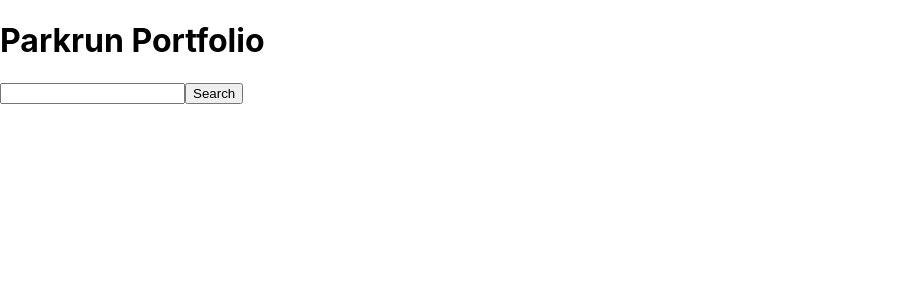
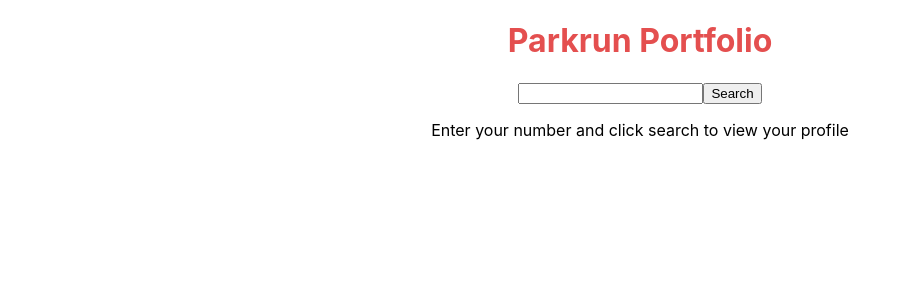
Before and after one commit to thisisthemurph/parkrun-portfolio, a React (Create React App) app: page / in a window 1280 px wide. Shown: the top 300 px of the page, without its empty margins (0-911 px from the left). Built offline with nearby package versions, Linux system fonts and the light colour scheme.

Commit message:
Updated the app to present the overview statistics for the user

```diff
--- a/src/Components/Search.js
+++ b/src/Components/Search.js
@@ -1,5 +1,5 @@
-import React from 'react';
-// import './Search.css';
+import React from 'react'
+// import './Search.css'
 
 function Search({searchChange, searchButtonClick}) {
   return (
--- a/src/Containers/App.css
+++ /dev/null
@@ -1,38 +0,0 @@
-.App {
-  text-align: center;
-}
-
-.App-logo {
-  height: 40vmin;
-  pointer-events: none;
-}
-
-@media (prefers-reduced-motion: no-preference) {
-  .App-logo {
-    animation: App-logo-spin infinite 20s linear;
-  }
-}
-
-.App-header {
-  background-color: #282c34;
-  min-height: 100vh;
-  display: flex;
-  flex-direction: column;
-  align-items: center;
-  justify-content: center;
-  font-size: calc(10px + 2vmin);
-  color: white;
-}
-
-.App-link {
-  color: #61dafb;
-}
-
-@keyframes App-logo-spin {
-  from {
-    transform: rotate(0deg);
-  }
-  to {
-    transform: rotate(360deg);
-  }
-}
--- a/src/Containers/App.js
+++ b/src/Containers/App.js
@@ -1,7 +1,8 @@
-import React, { Component } from 'react';
+import React, { Component } from 'react'
 import Search from '../Components/Search'
+import Portfolio from '../Components/Portfolio'
 
-// import './App.css';
+import './App.scss';
 
 class App extends Component {
   constructor() {
@@ -9,6 +10,7 @@
     this.state = {
       user: {},
       userDoesNotExist: false,
+      loading: false,
       searchText: ''
     }
   }
@@ -25,7 +27,13 @@
 
   onSearchButtonClick = async (event) => {
     console.log('Fetching data...')
+
+    this.setState({ loading: true })
+
     const res = await fetch(`http://localhost:5000/parkrun/api/${this.state.searchText}`)
+
+    console.log('Data is got')
+    this.setState({ loading: false })
 
     if (res.ok) {
       const user = await res.json()
@@ -35,6 +43,9 @@
       if (res.status === 404) {
         console.log('the user does not exist')
         this.setState({ userDoesNotExist: true })
+      } else {
+        console.log('some other error')
+        console.error(res)
       }
     }
   }
@@ -47,6 +58,10 @@
           searchChange={this.onSearchChange}
           searchButtonClick={this.onSearchButtonClick}
         />
+        <Portfolio
+          user={this.state.user}
+          loading={this.state.loading}
+        />
       </div>
     );
   }
--- a/src/index.js
+++ b/src/index.js
@@ -1,6 +1,6 @@
 import React from 'react';
 import ReactDOM from 'react-dom';
-import './index.css';
+import './index.scss';
 import App from './Containers/App';
 import * as serviceWorker from './serviceWorker';
 
```
